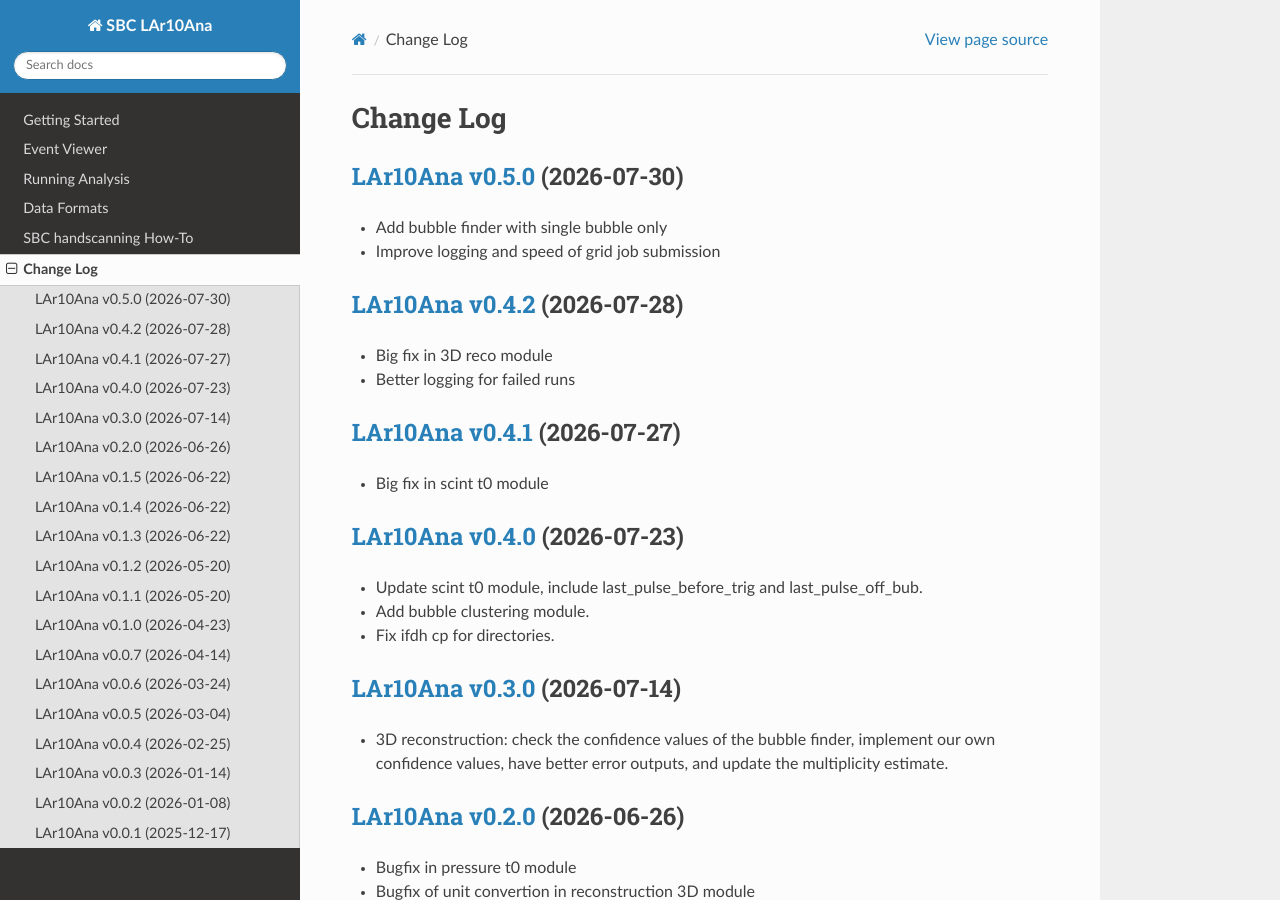
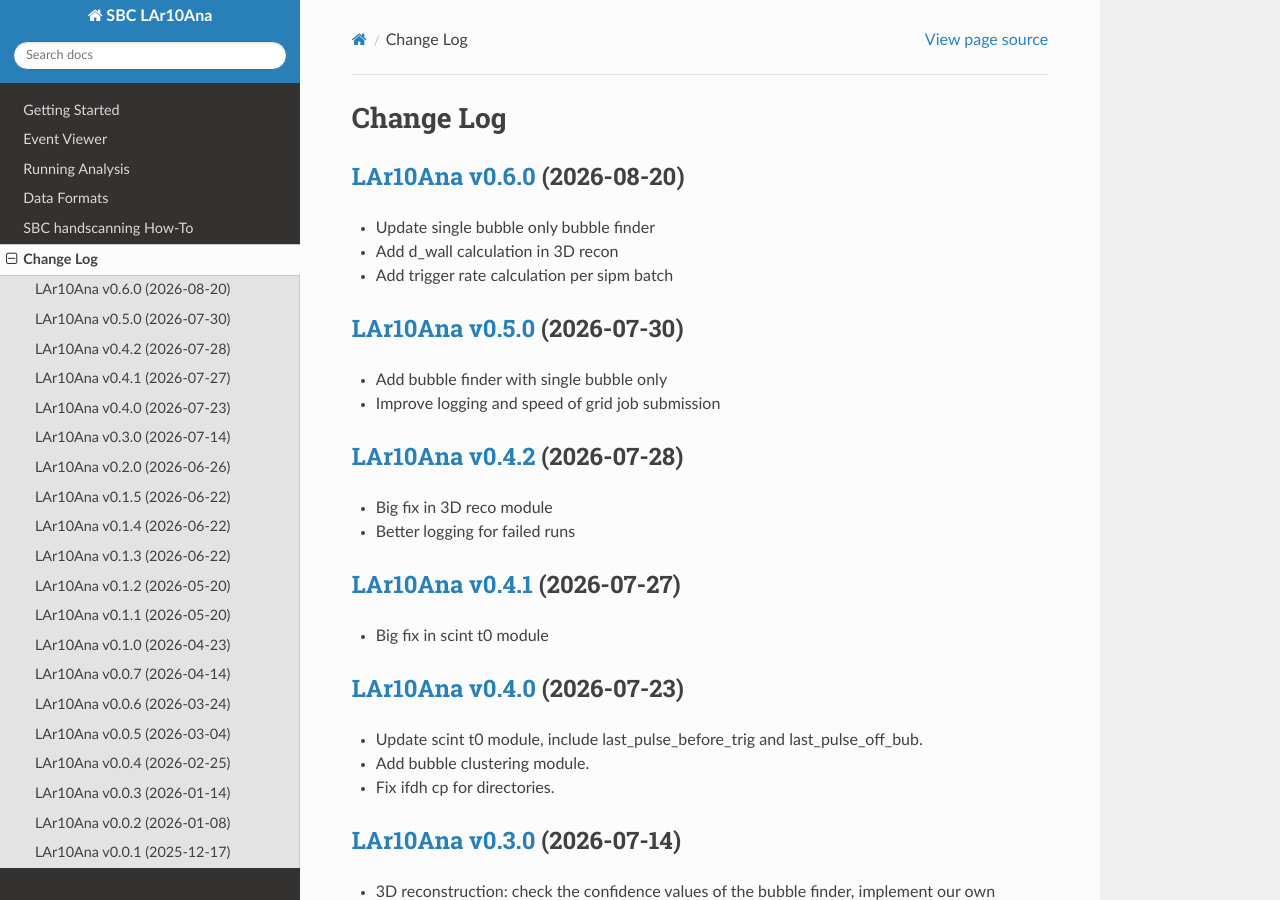
Before and after one commit to SBC-Collaboration/LAr10Ana, a Sphinx documentation site: the page built from docs/changelog.md, in a window 1280 px wide and 900 px high. Built offline with Sphinx 7.4.7 and the Read the Docs theme 3.1.0, drawn with Linux system fonts in a browser that asks for light colours.

Commit message:
Prepare for v0.6.0

```diff
--- a/docs/changelog.md
+++ b/docs/changelog.md
@@ -1,4 +1,9 @@
 # Change Log
+
+## [LAr10Ana v0.6.0](https://github.com/SBC-Collaboration/LAr10Ana/releases/tag/v0.6.0) (2026-08-20)
+- Update single bubble only bubble finder
+- Add d_wall calculation in 3D recon
+- Add trigger rate calculation per sipm batch
 
 ## [LAr10Ana v0.5.0](https://github.com/SBC-Collaboration/LAr10Ana/releases/tag/v0.5.0) (2026-07-30)
 - Add bubble finder with single bubble only
--- a/docs/conf.py
+++ b/docs/conf.py
@@ -7,7 +7,7 @@ project = 'SBC LAr10Ana'
 copyright = '2024-2026 SBC Collaboration'
 author = 'SBC Collaboration'
 
-release = '0.5.0'
+release = '0.6.0'
 version = '.'.join(release.split('.')[:2])  # only keep X.Y part of the version
 
 # -- General configuration
```
